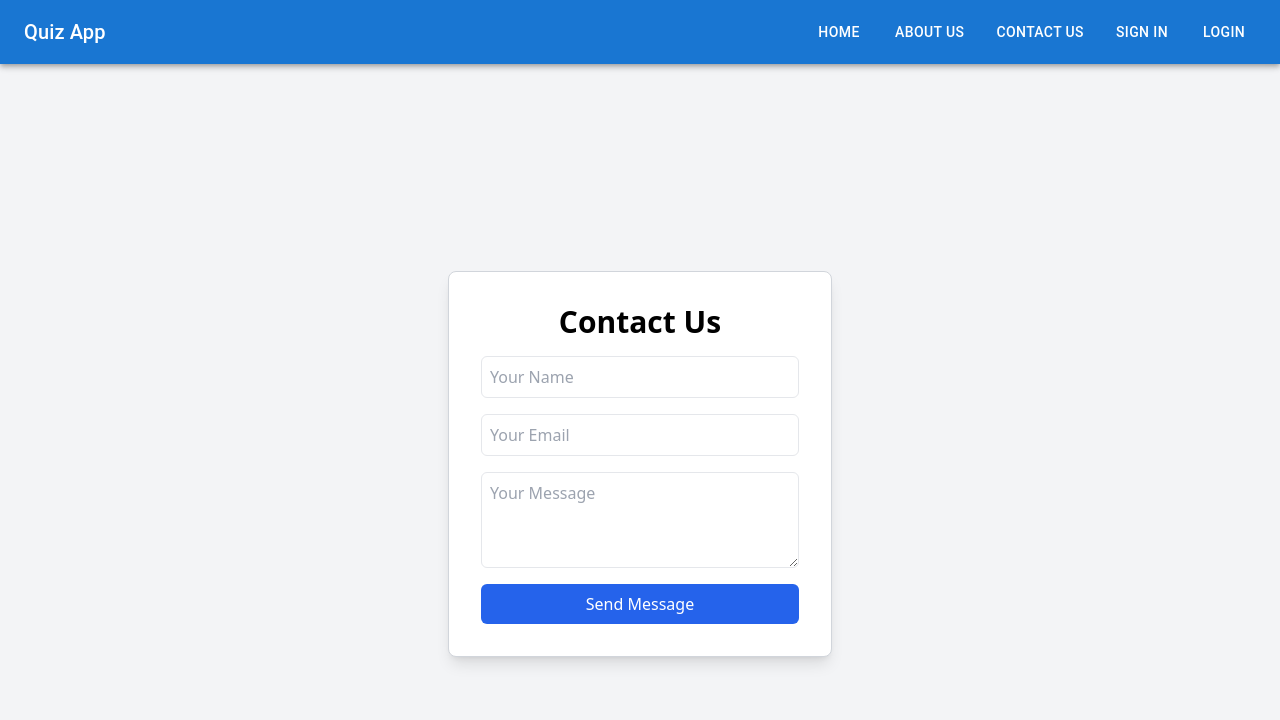
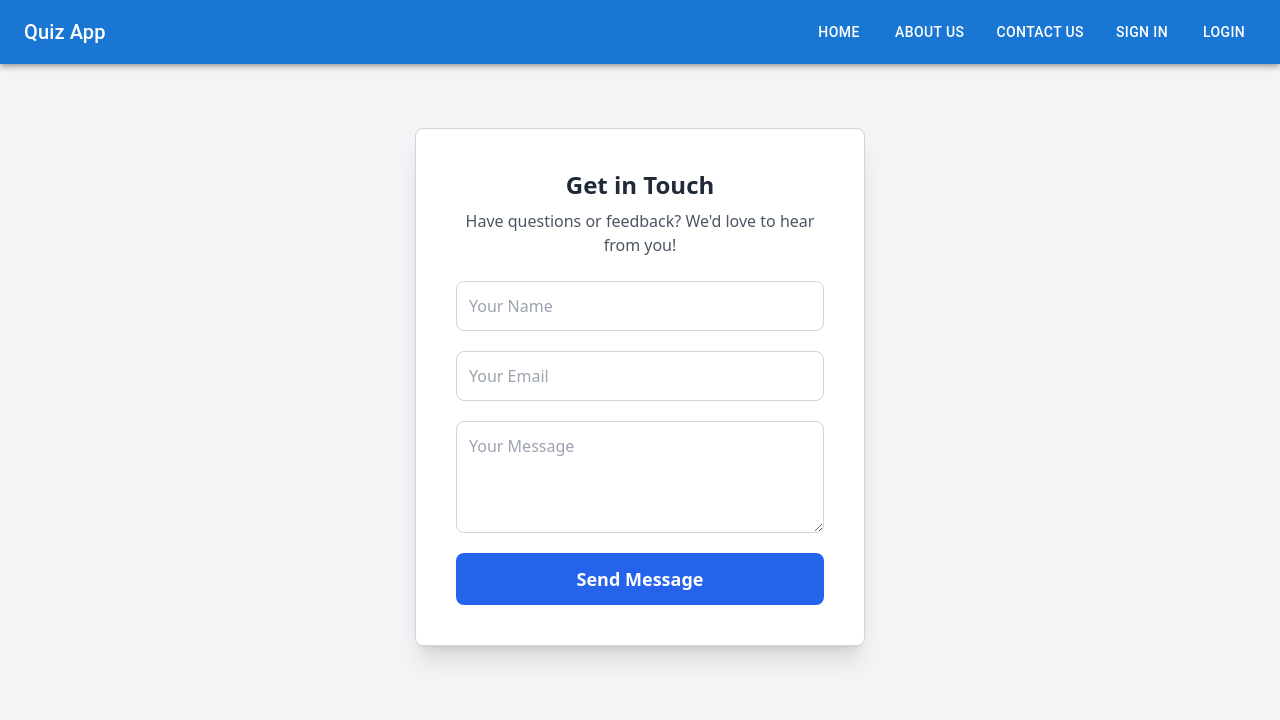
Before and after one commit to Quizllyy/Quiz-App, a React (Vite) app in the folder Frontend/Quiz-App/: page /contact in a window 1280 px wide. Shown: the top 720 px of the page. Built offline with nearby package versions, Linux system fonts and the light colour scheme.

Commit message:
Chnages in UI

```diff
--- a/Frontend/Quiz-App/src/pages/About.jsx
+++ b/Frontend/Quiz-App/src/pages/About.jsx
@@ -5,13 +5,16 @@ export default function About() {
   const navigate = useNavigate();
 
   return (
-    <div className="flex flex-col items-center justify-center min-h-[calc(100vh-80px)] bg-gray-100 pt-20">
+    <div className="flex flex-col items-center justify-start min-h-[calc(100vh-80px)] bg-gray-100 pt-20">
       <div className="bg-white shadow-lg rounded-lg p-8 w-96 text-center border border-gray-300">
         <h2 className="text-3xl font-bold mb-4">About Our App</h2>
         <p className="text-gray-600 mb-6">
-          Our quiz platform helps you create and participate in interactive
-          quizzes with ease. Choose different question formats, set time limits,
-          and challenge your knowledge!
+          Welcome to our cutting-edge test platform, built for colleges,
+          educators, and students. Effortlessly create structured assessments,
+          monitor student performance, and gain real-time insights. Whether
+          you're an educator crafting exams or a student striving for
+          excellence, our platform makes testing smarter, faster, and more
+          effective.
         </p>
         <div className="flex flex-col gap-4">
           <button
--- a/Frontend/Quiz-App/src/pages/Categories.jsx
+++ b/Frontend/Quiz-App/src/pages/Categories.jsx
@@ -20,7 +20,7 @@ export default function QuizCategories() {
   };
 
   return (
-    <div className="flex flex-col items-center justify-center min-h-[calc(100vh-80px)] bg-gray-100 pt-20">
+    <div className="flex flex-col items-center justify-start min-h-[calc(100vh-80px)] bg-gray-100 pt-32">
       <div className="bg-white shadow-lg rounded-lg p-8 w-96 text-center border border-gray-300">
         <h2 className="text-2xl font-bold mb-4">Select Quiz Type</h2>
         {!selectedCategory ? (
--- a/Frontend/Quiz-App/src/pages/Contact.jsx
+++ b/Frontend/Quiz-App/src/pages/Contact.jsx
@@ -18,17 +18,21 @@ export default function ContactUs() {
   };
 
   return (
-    <div className="flex flex-col items-center justify-center min-h-[calc(100vh-80px)] bg-gray-100 pt-20">
-      <div className="bg-white shadow-lg rounded-lg p-8 w-96 text-center border border-gray-300">
-        <h2 className="text-3xl font-bold mb-4">Contact Us</h2>
-        <form onSubmit={handleSubmit} className="flex flex-col gap-4">
+    <div className="flex flex-col items-center justify-start min-h-[calc(100vh-80px)] bg-gray-100 pt-16">
+      <div className="bg-white shadow-xl rounded-lg p-10 w-[450px] text-center border border-gray-300">
+        <h3 className="text-2xl font-bold mb-2 text-gray-800">Get in Touch</h3>
+        <p className="text-gray-600 mb-6">
+          Have questions or feedback? We'd love to hear from you!
+        </p>
+
+        <form onSubmit={handleSubmit} className="flex flex-col gap-5">
           <input
             type="text"
             name="name"
             placeholder="Your Name"
             value={formData.name}
             onChange={handleChange}
-            className="w-full p-2 border rounded-md"
+            className="w-full p-3 border border-gray-300 rounded-lg focus:outline-none focus:ring-2 focus:ring-blue-500"
             required
           />
           <input
@@ -37,7 +41,7 @@ export default function ContactUs() {
             placeholder="Your Email"
             value={formData.email}
             onChange={handleChange}
-            className="w-full p-2 border rounded-md"
+            className="w-full p-3 border border-gray-300 rounded-lg focus:outline-none focus:ring-2 focus:ring-blue-500"
             required
           />
           <textarea
@@ -45,12 +49,12 @@ export default function ContactUs() {
             placeholder="Your Message"
             value={formData.message}
             onChange={handleChange}
-            className="w-full p-2 border rounded-md h-24"
+            className="w-full p-3 border border-gray-300 rounded-lg h-28 focus:outline-none focus:ring-2 focus:ring-blue-500"
             required
           />
           <button
             type="submit"
-            className="w-full bg-blue-600 text-white py-2 rounded-md hover:bg-blue-700 transition">
+            className="w-full bg-blue-600 text-white py-3 rounded-lg font-semibold text-lg hover:bg-blue-700 transition transform hover:scale-105">
             Send Message
           </button>
         </form>
--- a/Frontend/Quiz-App/src/pages/Details.jsx
+++ b/Frontend/Quiz-App/src/pages/Details.jsx
@@ -5,7 +5,7 @@ export default function Details() {
   const navigate = useNavigate();
 
   return (
-    <div className="flex flex-col items-center justify-center min-h-[calc(100vh-80px)] bg-gray-100 pt-20">
+    <div className="flex flex-col items-center justify-start min-h-[calc(100vh-80px)] bg-gray-100 pt-32">
       <div className="bg-white shadow-lg rounded-lg p-8 w-96 text-center border border-gray-300">
         <h2 className="text-3xl font-bold mb-4">More About Our App</h2>
         <p className="text-gray-600 mb-6">
--- a/Frontend/Quiz-App/src/pages/Home.jsx
+++ b/Frontend/Quiz-App/src/pages/Home.jsx
@@ -5,10 +5,18 @@ export default function Home() {
   const navigate = useNavigate();
 
   return (
-    <div className="flex justify-center items-center min-h-[calc(100vh-80px)] bg-gray-100">
+    <div className="flex flex-col justify-start items-center min-h-[calc(100vh-80px)] bg-gradient-to-r from-blue-100 to-purple-200 pt-24">
+      {/* Heading Section */}
+      <h1 className="text-4xl font-extrabold text-gray-800 mb-8">
+        Test Your Knowledge, Track Your Progress
+      </h1>
+      <h3 className="text-xl font-bold text-gray-800 mb-8">
+        Simplified Assessment for Students & Educators
+      </h3>
+
       <div className="bg-white shadow-2xl rounded-2xl p-8 max-w-5xl w-full flex flex-row gap-8 border border-gray-300">
         {/* Start Quiz Section */}
-        <div className="flex-1 shadow-md rounded-xl p-6 transition-transform hover:scale-105 text-center border border-gray-300 hover:shadow-lg">
+        <div className="flex-1 shadow-md rounded-xl p-6 transition-transform hover:scale-105 text-center border border-gray-300 hover:shadow-lg bg-blue-50">
           <h5 className="text-xl font-semibold mb-4">Start a Quiz</h5>
           <p className="text-gray-600 mb-6">
             Enter your unique quiz code and begin the test.
@@ -21,7 +29,7 @@ export default function Home() {
         </div>
 
         {/* Create Quiz Section */}
-        <div className="flex-1 shadow-md rounded-xl p-6 transition-transform hover:scale-105 text-center border border-gray-300 hover:shadow-lg">
+        <div className="flex-1 shadow-md rounded-xl p-6 transition-transform hover:scale-105 text-center border border-gray-300 hover:shadow-lg bg-purple-50">
           <h5 className="text-xl font-semibold mb-4">Create a Quiz</h5>
           <p className="text-gray-600 mb-6">
             Upload questions and generate a quiz code.
--- a/Frontend/Quiz-App/src/pages/Login.jsx
+++ b/Frontend/Quiz-App/src/pages/Login.jsx
@@ -16,7 +16,7 @@ export default function SignIn() {
   };
 
   return (
-    <div className="flex flex-col items-center justify-center min-h-[calc(100vh-80px)] bg-gray-100 pt-20">
+    <div className="flex flex-col items-center justify-start min-h-[calc(100vh-80px)] bg-gray-100 pt-32">
       <div className="bg-white shadow-lg rounded-lg p-8 w-96 text-center border border-gray-300">
         <h2 className="text-2xl font-bold mb-4">Sign In</h2>
         <form onSubmit={handleSubmit} className="flex flex-col gap-4">
--- a/Frontend/Quiz-App/src/pages/Signin.jsx
+++ b/Frontend/Quiz-App/src/pages/Signin.jsx
@@ -25,7 +25,7 @@ export default function SignIn() {
   };
 
   return (
-    <div className="flex flex-col items-center justify-center min-h-[calc(100vh-80px)] bg-gray-100 pt-20">
+    <div className="flex flex-col items-center justify-start min-h-[calc(100vh-80px)] bg-gray-100 pt-20">
       <div className="bg-white shadow-lg rounded-lg p-8 w-96 text-center border border-gray-300">
         <h2 className="text-2xl font-bold mb-4">Sign In</h2>
         <form onSubmit={handleSubmit} className="flex flex-col gap-4">
```
